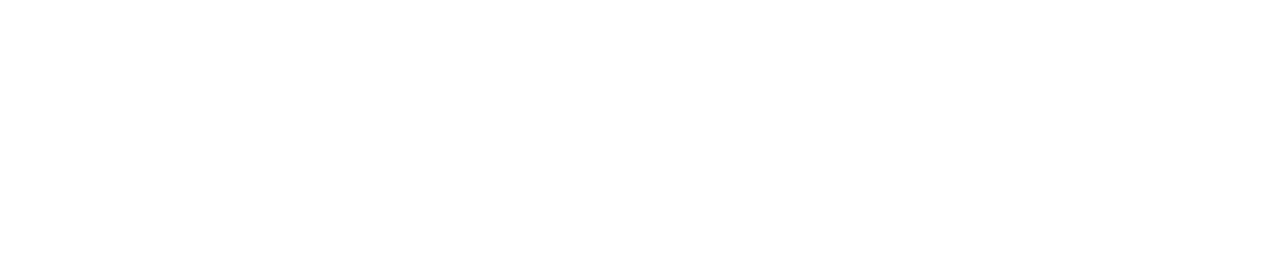
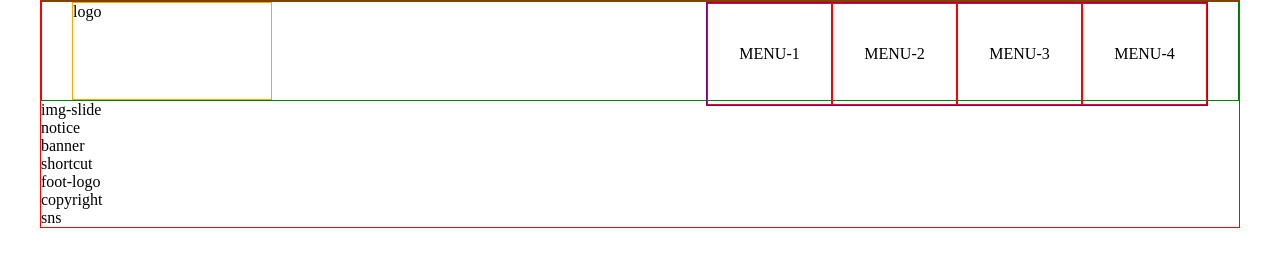
Before and after one commit to dhstoalfh2028/2021_05_WebDesign, a plain HTML site: page 01/index.html in a window 1280 px wide. Drawn offline with Linux system fonts and the light colour scheme.

Commit message:
가로레이아웃 작업중

```diff
--- /dev/null
+++ b/01/css/style.css
@@ -0,0 +1,64 @@
+/*nor*/
+* {
+    margin: 0;
+    padding: 0;
+}
+
+ul, li {
+    list-style: none;
+}
+a {
+    text-decoration: none;
+    color: inherit;
+}
+.after::after {
+    content: "";
+    clear: both;
+    display: block;
+}
+
+/*custom*/
+
+/*main-page*/
+.main-page {
+    border: 1px solid red;
+    box-sizing: border-box;
+    max-width: 1200px;
+    width: 100%;
+    margin: 0 auto;
+}
+/*main-page end*/
+
+/*header*/
+header {
+    width: 100%;
+    height: 100px;
+    border: 1px solid green;
+    box-sizing: border-box;
+    float: left;
+    padding: 0 30px;
+}
+header .logo {
+    max-width: 200px;
+    width: 100%;
+    height: 100%;
+    border: 1px solid orange;
+    box-sizing: border-box;
+    float: left;
+}
+header .menu {
+    float: right;
+    border: 1px solid purple;
+    box-sizing: border-box;
+}
+header .menu ul {
+   width: 500px
+}
+header .menu ul li {
+    float: left;
+    line-height: 100px;
+    width: 25%;
+    text-align: center;
+    border: 1px solid red;
+    box-sizing: border-box;
+}
--- a/01/index.html
+++ b/01/index.html
@@ -3,8 +3,32 @@
 <head>
     <meta charset="UTF-8">
     <title>JUST 쇼핑몰</title>
+    <link rel="stylesheet" href="css/style.css">
 </head>
 <body>
-
+    <section class="main-page">
+        <header after>
+            <div class="logo after">logo</div>
+            <div class="menu">
+                <ul>
+                    <li>MENU-1</li>
+                    <li>MENU-2</li>
+                    <li>MENU-3</li>
+                    <li>MENU-4</li>
+                </ul>
+            </div>
+        </header>
+        <div class="slide">img-slide</div>
+        <div class="contents">
+            <div class="notice">notice</div>
+            <div class="banner">banner</div>
+            <div class="shortcut">shortcut</div>
+        </div>
+        <footer>
+            <div class="foot-logo">foot-logo</div>
+            <div class="copyright">copyright</div>
+            <div class="sns">sns</div>
+        </footer>
+    </section>
 </body>
 </html>
```
